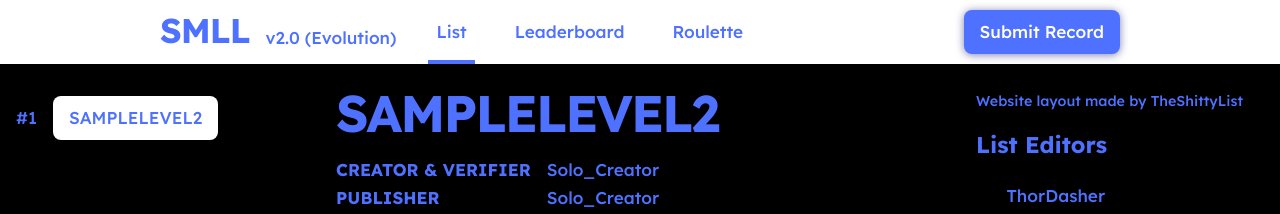
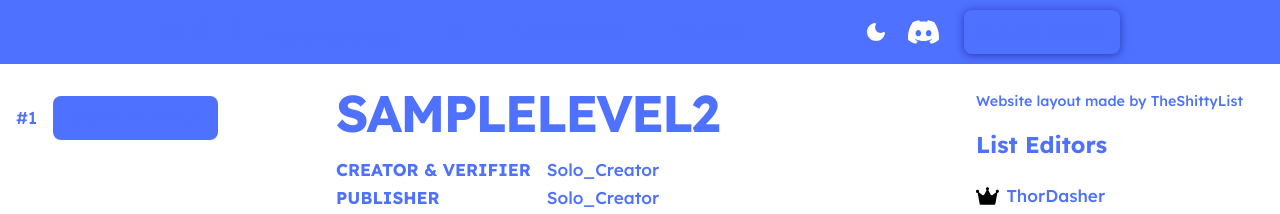
Before and after one commit to HOMLL/HOMLL.github.io, a plain HTML site: page index.html in a window 1280 px wide. Shown: the top 214 px of the page. Drawn offline with nearby package versions, Linux system fonts and the light colour scheme.

Commit message:
Update main.css

```diff
--- a/css/main.css
+++ b/css/main.css
@@ -1,9 +1,9 @@
 :root {
-    --color-background: black;
+    --color-background: white;
     --color-on-background: #4E71FF;
     --color-background-hover: #eee;
     --color-on-background-hover: black;
-    --color-primary: white;
+    --color-primary: #4E71FF;
     --color-on-primary: #4E71FF;
     --color-error: #de0000;
     --color-on-error: white;
```
